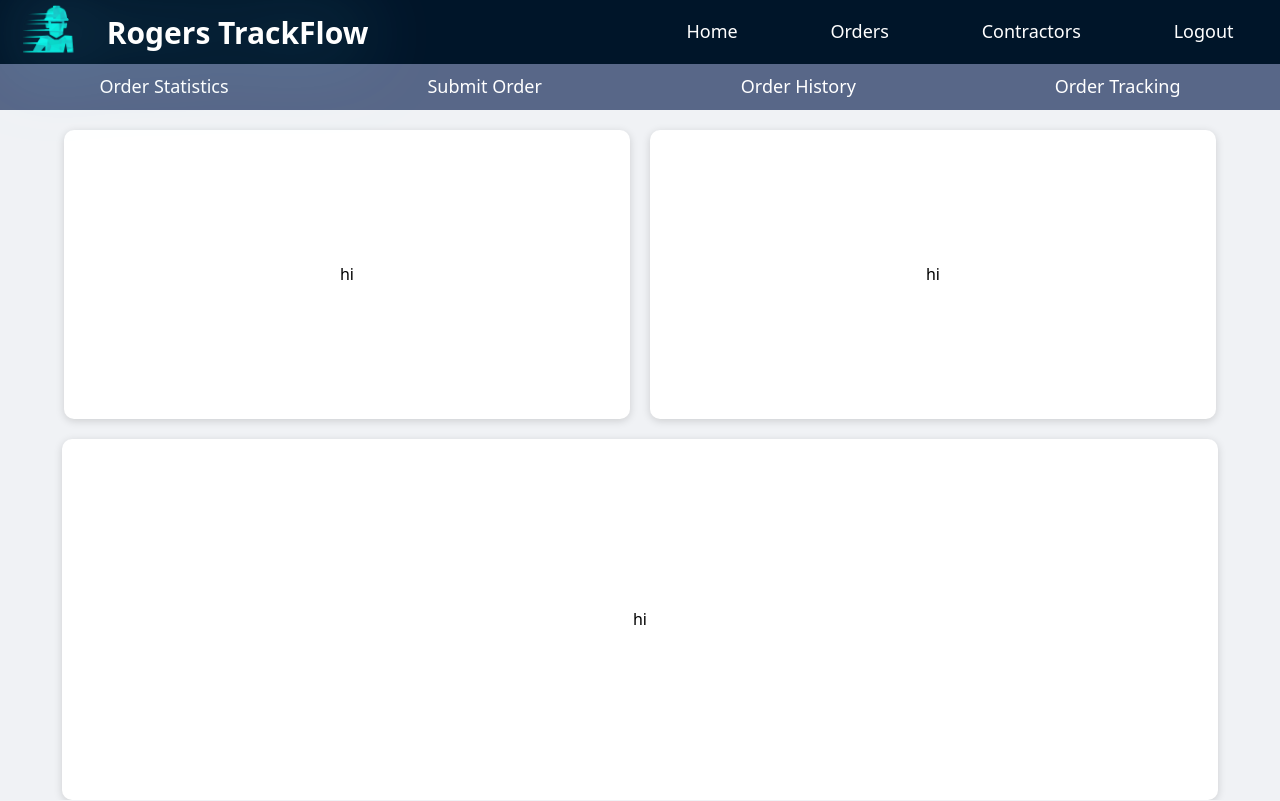
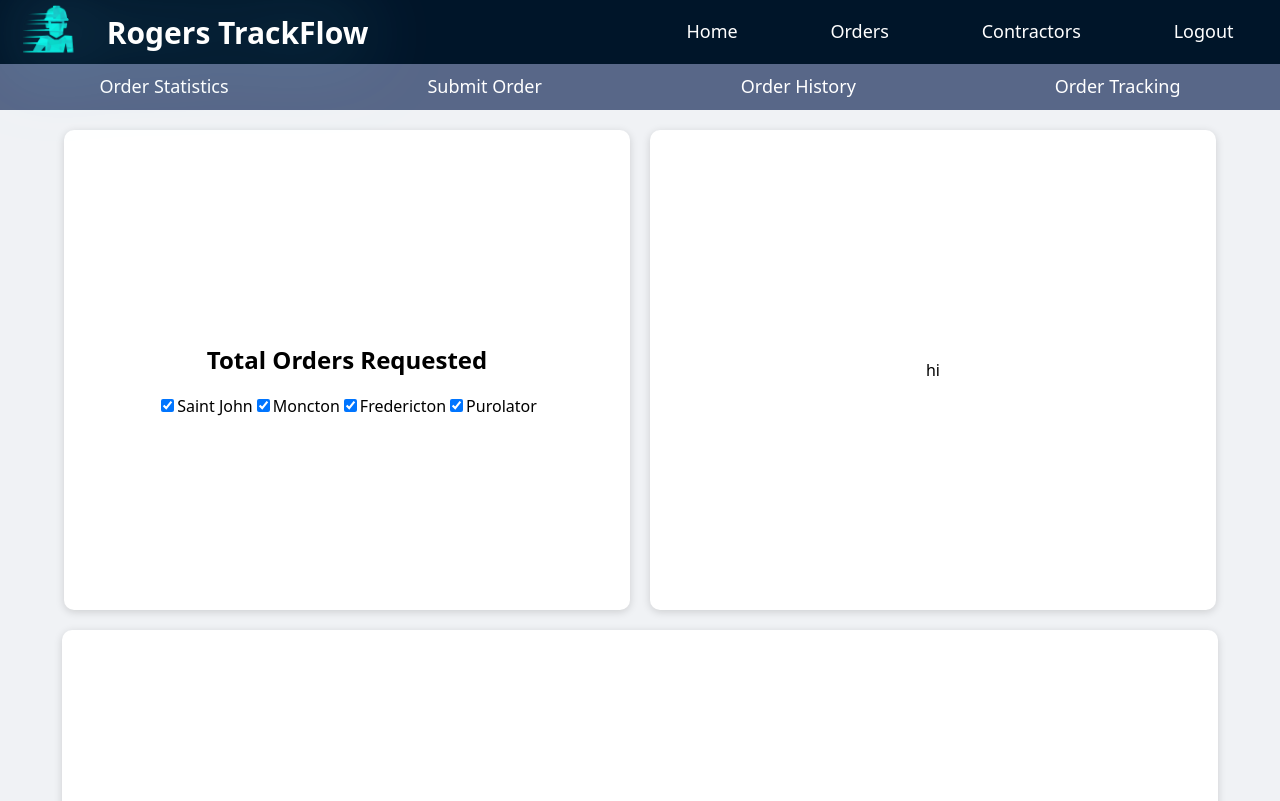
Before and after one commit to Joshieingold/TrackFlow, a React (Vite) app: page /OrderStatistics in a window 1280 px wide. Shown: the top 801 px of the page. Built offline with nearby package versions, Linux system fonts and the light colour scheme; no server answers; the database is empty.

Commit message:
orders per tech now works! and uses the pages data :)

```diff
--- a/package.json
+++ b/package.json
@@ -10,9 +10,11 @@
     "preview": "vite preview"
   },
   "dependencies": {
+    "chart.js": "^4.4.8",
     "date-fns": "^4.1.0",
     "firebase": "^11.6.0",
     "react": "^19.0.0",
+    "react-chartjs-2": "^5.3.0",
     "react-dom": "^19.0.0",
     "react-router-dom": "^7.4.1"
   },
--- a/src/App.css
+++ b/src/App.css
@@ -1,12 +1,11 @@
 #root {
   max-width: 100vw;
-  max-height: 100vh;
   overflow: hidden;
+  overflow-y: hidden;
   display: flex;
   margin: 0;
   padding: 0;
-  width: 100%;
-  height: 100%;;
+
   text-align: center;
   font-family: system-ui, -apple-system, BlinkMacSystemFont, 'Segoe UI', Roboto, 'Helvetica Neue', Arial, sans-serif, 'Apple Color Emoji', 'Segoe UI Emoji', 'Segoe UI Symbol';
 }
--- a/src/GeneralComponents/Database/databaseFunctions.jsx
+++ b/src/GeneralComponents/Database/databaseFunctions.jsx
@@ -0,0 +1,47 @@
+import { endOfWeek, format, startOfWeek, eachDayOfInterval, isWithinInterval } from "date-fns";
+import { collection, getDocs, query, where, orderBy, limit } from "firebase/firestore";
+import { db } from "./firebase"; // Firestore instance
+
+
+export const fetchOrdersData = async () => {
+    try {
+        const deliveryRef = collection(db, "DeliveryTracker");
+        const querySnapshot = await getDocs(query(deliveryRef));
+        if (querySnapshot.empty) {
+            console.log("No matching documents.");
+            return;
+        }
+        let orderData = [];
+        querySnapshot.forEach((doc) => {
+            const order = doc.data();
+
+            const boxes = order.Boxes || 1;
+            const dateCompleted = order.DateCompleted && typeof order.DateCompleted.toDate === "function"
+                ? order.DateCompleted.toDate()
+                : new Date(); // Default to current date if not present
+            const weight = order.Weight || 0;
+            const location = order.Location || "Unknown";
+            const orderNumber = order.ID || "Unknown";
+            const skids = order.Skids || 1/24;
+            const techName = order.TechName || "Unknown";
+            const waybill = order.Waybill || "Unknown";
+            const devices = order.Devices || {};
+
+            orderData.push({
+                Boxes: boxes || 1,
+                Date: dateCompleted ? dateCompleted : new Date(),
+                Weight: weight || 0,
+                Location: location,
+                OrderID: orderNumber || "Unknown",
+                Skids: skids,
+                Technician: techName || "Unknown",
+                Waybill: waybill || "Unknown",
+                Devices: devices || {},
+            });
+        });
+        return orderData;
+    }
+    catch (error) {
+        console.error("Error fetching orders data:", error);
+    }
+};
--- a/src/OrderPage/OrderStatistics/orderStatistics.css
+++ b/src/OrderPage/OrderStatistics/orderStatistics.css
@@ -3,21 +3,22 @@
     display: flex;
     flex-direction: column;
     width: 95%;
-    height: 100%;
+    height: 60vh;
     padding: 0px;
     background-color: #3f434798;
     justify-content: center;
     background-color: white;
     box-shadow: 0 2px 8px 0 rgba(0, 0, 0, 0.15);
     border-radius: 10px;
+    overflow: hidden;
 }
 .two-bubble-container {
     display: flex;
     align-items: center;
     margin-top: 20px;
     flex-direction: row;
-    width: 90vw;
-    height: 40vh;
+    width: 90%;
+    height: 100%;
     gap: 20px;
     padding: 0px;
     margin: 0px;
@@ -37,10 +38,11 @@
 .order-statistics-page {
     display: flex;
     flex-direction: column;
-    width: 100vw;
-    height: 100vh;
+    width: 100%;
+    height: 100%;
     padding: 0px;
     margin: 0px;
     justify-content: center;
     align-items: center;
+    overflow: hidden;
 }
--- a/src/OrderPage/OrderStatistics/orderStatistics.jsx
+++ b/src/OrderPage/OrderStatistics/orderStatistics.jsx
@@ -1,21 +1,45 @@
-import React from 'react';
+import React, { useEffect, useState } from 'react';
 import { MainNavbar } from "../../GeneralComponents/MainNavbar/mainNavbar.jsx";
 import './orderStatistics.css'; // Import your CSS file for styling
 import { OrdersNavbar } from '../OrdersNavbar/ordersNavbar.jsx';
+import { fetchOrdersData } from '../../GeneralComponents/Database/databaseFunctions.jsx';
+import OptChart from '../OrdersPerTechChart/optChart.jsx'; // Import your chart component
 
 const OrderStatisticsPage = () => {
+  const [data, setData] = useState(null); // Store fetched data in state
+  const [loading, setLoading] = useState(true); // Loading state
+
+  useEffect(() => {
+    const fetchData = async () => {
+      try {
+        const ordersData = await fetchOrdersData(); // Wait for data
+        console.log("Fetched Data:", ordersData); // Debugging
+        setData(ordersData);
+      } catch (error) {
+        console.error("Error fetching data:", error);
+      } finally {
+        setLoading(false); // Stop loading once done
+      }
+    };
+
+    fetchData();
+  }, []);
+
   return (
     <div className='order-statistics-page'>
       <MainNavbar />
-      <OrdersNavbar/>
-        <div className="two-bubble-container">
-          <div className="bubble">hi</div>
-          <div className="bubble">hi</div>
+      <OrdersNavbar />
+      <div className="two-bubble-container">
+        <div className="bubble">
+          {loading ? <p>Loading chart...</p> : <OptChart data={data} />}
         </div>
-        <div className='one-bubble-container'>
-          <div className="bubble">hi</div>
-        </div>
+        <div className="bubble">hi</div>
       </div>
+      <div className='one-bubble-container'>
+        <div className="bubble">hi</div>
+      </div>
+    </div>
   );
-}
+};
+
 export default OrderStatisticsPage;
--- /dev/null
+++ b/src/OrderPage/OrdersPerTechChart/optChart.jsx
@@ -0,0 +1,166 @@
+import { Bar } from "react-chartjs-2";
+import React, { useEffect, useState } from "react";
+import {
+  Chart as ChartJS,
+  CategoryScale,
+  LinearScale,
+  BarElement,
+  Title,
+  Tooltip as ChartTooltip,
+  Legend,
+} from "chart.js";
+
+ChartJS.register(CategoryScale, LinearScale, BarElement, Title, ChartTooltip, Legend);
+
+const OptChart = ({ data }) => { // Destructure data properly
+  const [chartData, setChartData] = useState(null);
+  const [loading, setLoading] = useState(true);
+  const [filters, setFilters] = useState({
+    saintJohn: true,
+    moncton: true,
+    fredericton: true,
+    misc: true,
+  });
+
+  useEffect(() => {
+    if (!data || !Array.isArray(data) || data.length === 0) {
+      console.warn("No valid data received");
+      setLoading(false);
+      return;
+    }
+
+    let techOrders = {};
+
+    data.forEach((item) => { // Use forEach instead of map
+      const techName = item.Technician || "Unknown";
+      const location = item.Location || "Unknown";
+      if (!techOrders[techName]) {
+        techOrders[techName] = {
+          TotalOrders: 0,
+          Location: location,
+        };
+      }
+      techOrders[techName].TotalOrders += 1;
+    });
+
+    console.log("Processed Tech Orders:", techOrders); // Debugging step
+
+    if (Object.keys(techOrders).length > 0) {
+      let filteredOrders = Object.entries(techOrders)
+        .filter(([_, details]) => {
+          const location = details.Location || "Unknown";
+          return (
+            (filters.saintJohn && location.includes("Saint John")) ||
+            (filters.moncton && location.includes("Moncton")) ||
+            (filters.fredericton && location.includes("Fredericton")) ||
+            (filters.misc &&
+              !["Saint John", "Moncton", "Fredericton"].some((city) =>
+                location.includes(city)
+              ))
+          );
+        })
+        .reduce((acc, [techName, details]) => {
+          acc[techName] = details.TotalOrders || 0;
+          return acc;
+        }, {});
+
+      setChartData({
+        labels: Object.keys(filteredOrders),
+        datasets: [
+          {
+            label: "Total Orders",
+            data: Object.values(filteredOrders),
+            backgroundColor: "rgba(75, 192, 192, 0.6)",
+            borderColor: "rgba(75, 192, 192, 1)",
+            borderWidth: 1,
+          },
+        ],
+      });
+    }
+
+    setLoading(false);
+  }, [data, filters]);
+
+  const handleFilterChange = (e) => {
+    const { name, checked } = e.target;
+    setFilters((prev) => ({ ...prev, [name]: checked }));
+  };
+
+  const options = {
+    responsive: true,
+    plugins: {
+      title: {
+        display: false,
+      },
+      tooltip: {
+        callbacks: {
+          label: function (tooltipItem) {
+            return `Orders: ${tooltipItem.raw}`;
+          },
+        },
+      },
+    },
+    scales: {
+      y: {
+        title: {
+          display: true,
+          text: "Orders",
+        },
+        beginAtZero: true,
+      },
+    },
+  };
+
+  return (
+    <div className="chart-container">
+      <h2 className="title-text">Total Orders Requested</h2>
+
+      {/* Checkbox Filters */}
+      <div className="filter-section">
+        <label className="Checkbox-Text">
+          <input
+            type="checkbox"
+            name="saintJohn"
+            checked={filters.saintJohn}
+            onChange={handleFilterChange}
+          />
+          Saint John
+        </label>
+
+        <label className="Checkbox-Text">
+          <input
+            type="checkbox"
+            name="moncton"
+            checked={filters.moncton}
+            onChange={handleFilterChange}
+          />
+          Moncton
+        </label>
+
+        <label className="Checkbox-Text">
+          <input
+            type="checkbox"
+            name="fredericton"
+            checked={filters.fredericton}
+            onChange={handleFilterChange}
+          />
+          Fredericton
+        </label>
+
+        <label className="Checkbox-Text">
+          <input
+            type="checkbox"
+            name="misc"
+            checked={filters.misc}
+            onChange={handleFilterChange}
+          />
+          Purolator
+        </label>
+      </div>
+
+      {loading ? <p>Loading...</p> : chartData && <Bar data={chartData} options={options} />}
+    </div>
+  );
+};
+
+export default OptChart;
```
Also changed, not shown: 1 other file (tests, documents, lock files or other folders).
